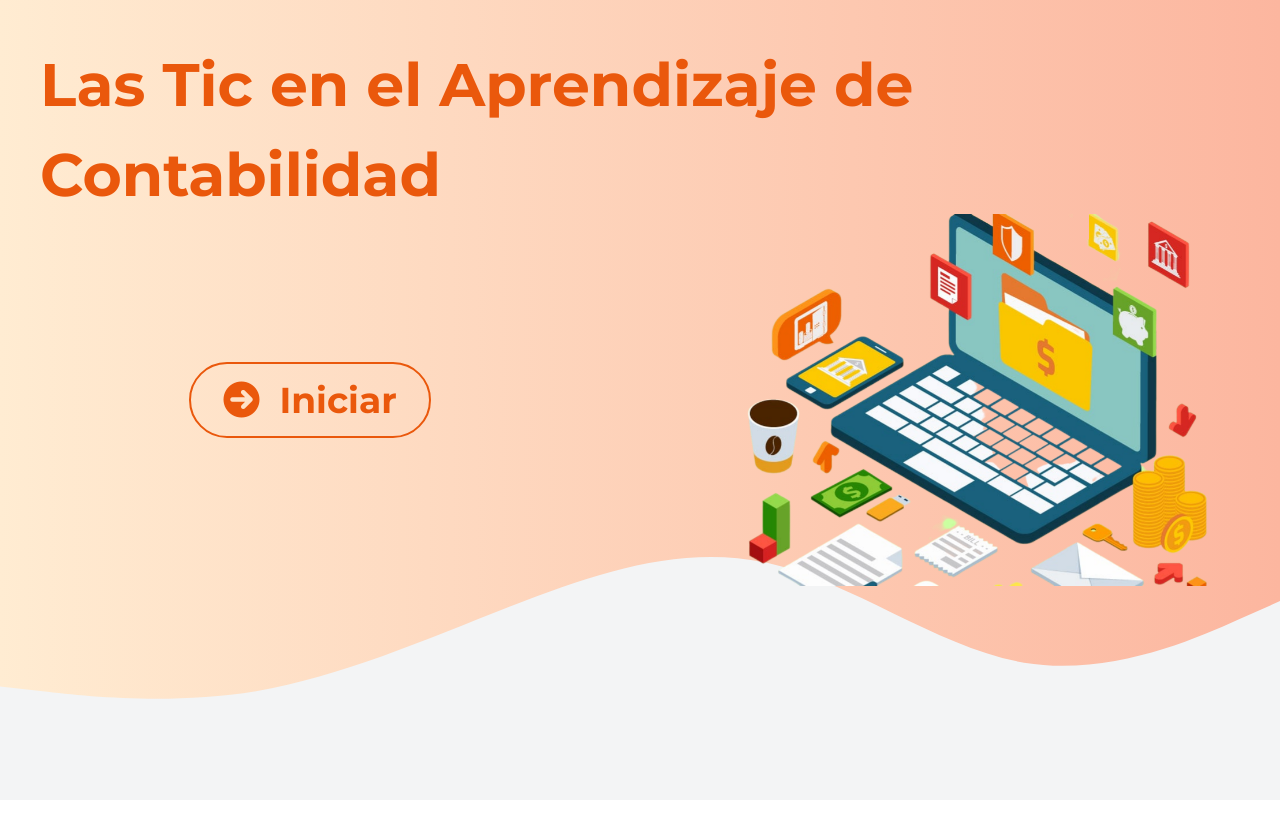
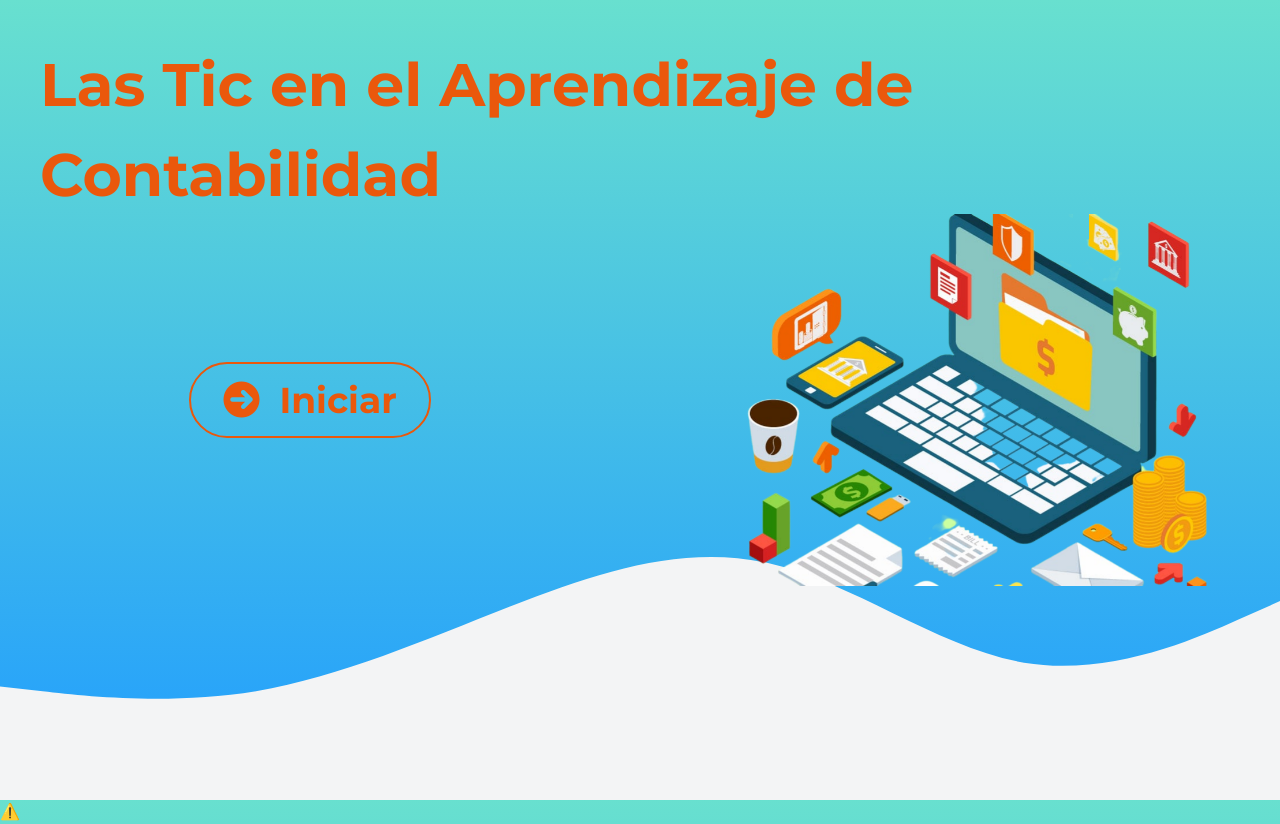
Before and after one commit to JotaErrE01/tesis-contabilidad, a React (Vite) app: page / in a window 1280 px wide. Before the commit the page ends 800 px from the top, so only its background shows below. Built offline with nearby package versions, Linux system fonts and the light colour scheme; no server answers.

Commit message:
Modificando el fondo

```diff
--- a/package.json
+++ b/package.json
@@ -8,6 +8,7 @@
     "preview": "vite preview"
   },
   "dependencies": {
+    "@lottiefiles/react-lottie-player": "^3.4.2",
     "animate.css": "^4.1.1",
     "query-string": "^7.1.1",
     "react": "^17.0.2",
--- a/src/index.css
+++ b/src/index.css
@@ -4,8 +4,8 @@
 
 body {
   /* background-image: linear-gradient(120deg, #84fab0 0%, #8fd3f4 100%); */
-  /* background-image: linear-gradient(to top, #209cff 0%, #68e0cf 100%); */
-  background-image: linear-gradient(to right, #ffecd2 0%, #fcb69f 100%);
+  background-image: linear-gradient(to top, #209cff 0%, #68e0cf 100%);
+  /* background-image: linear-gradient(to right, #ffecd2 0%, #fcb69f 100%); */
   margin: 0;
   font-family: 'Montserrat', sans-serif;
   min-height: 100vh;
@@ -14,14 +14,14 @@ body {
 
 #inicio {
   /* background-image: linear-gradient(120deg, #84fab0 0%, #8fd3f4 100%); */
-  /* background-image: linear-gradient(to top, #209cff 0%, #68e0cf 100%); */
-  background-image: linear-gradient(to right, #ffecd2 0%, #fcb69f 100%);
+  background-image: linear-gradient(to top, #209cff 0%, #68e0cf 100%);
+  /* background-image: linear-gradient(to right, #ffecd2 0%, #fcb69f 100%); */
 }
 
 #nav{
   /* background-image: linear-gradient(120deg, #84fab0 0%, #8ff4e7 100%); */
-  /* background-image: linear-gradient(to top, #9ce0f1df 0%, #8cecdce7 100%); */
-  background-image: linear-gradient(to right, #ffecd2 0%, #fcb69f 100%);
+  background-image: linear-gradient(to top, #9ce0f1df 0%, #8cecdce7 100%);
+  /* background-image: linear-gradient(to right, #ffecd2 0%, #fcb69f 100%); */
   /* background-color: white; */
 }
 
--- a/src/pages/ContabilidadApp.tsx
+++ b/src/pages/ContabilidadApp.tsx
@@ -1,3 +1,4 @@
+import { Player } from '@lottiefiles/react-lottie-player';
 import { useNavigate } from 'react-router-dom';
 
 export const ContabilidadApp = () => {
@@ -25,6 +26,15 @@ export const ContabilidadApp = () => {
         </div>
       </div>
 
+      <Player
+        autoplay
+        loop
+        src="https://assets4.lottiefiles.com/packages/lf20_xx9zron9.json"
+        style={{ height: '250px', width: '250px' }}
+        className="absolute bottom-0 left-5 z-10 hidden md:block"
+      >
+      </Player>
+
       <img className="fixed bottom-0 object-cover h-[10rem] sm:h-auto" src="./svgs/wave.svg" alt="waves" />
     </div>
   );
--- a/src/pages/evaluaciones/Evaluaciones.tsx
+++ b/src/pages/evaluaciones/Evaluaciones.tsx
@@ -26,8 +26,8 @@ export const Evaluaciones = () => {
 
           <Card
             className='bg-teal-500 w-[30rem] text-2xl lg:text-3xl'
-            icoClass="fas fa-book text-6xl lg:text-7xl mb-5"
-            text="Libro Diario y Libro Mayor"
+            icoClass="fas fa-puzzle-piece text-6xl lg:text-7xl mb-5"
+            text="Sopa de Letras"
             page='/evaluacionCard?url=https://www.youtube.com/embed/SCw71-zsyBo&title=Libro Diario y Mayor'
           />
         </div>
```
Also changed, not shown: 1 other file (tests, documents, lock files or other folders).
